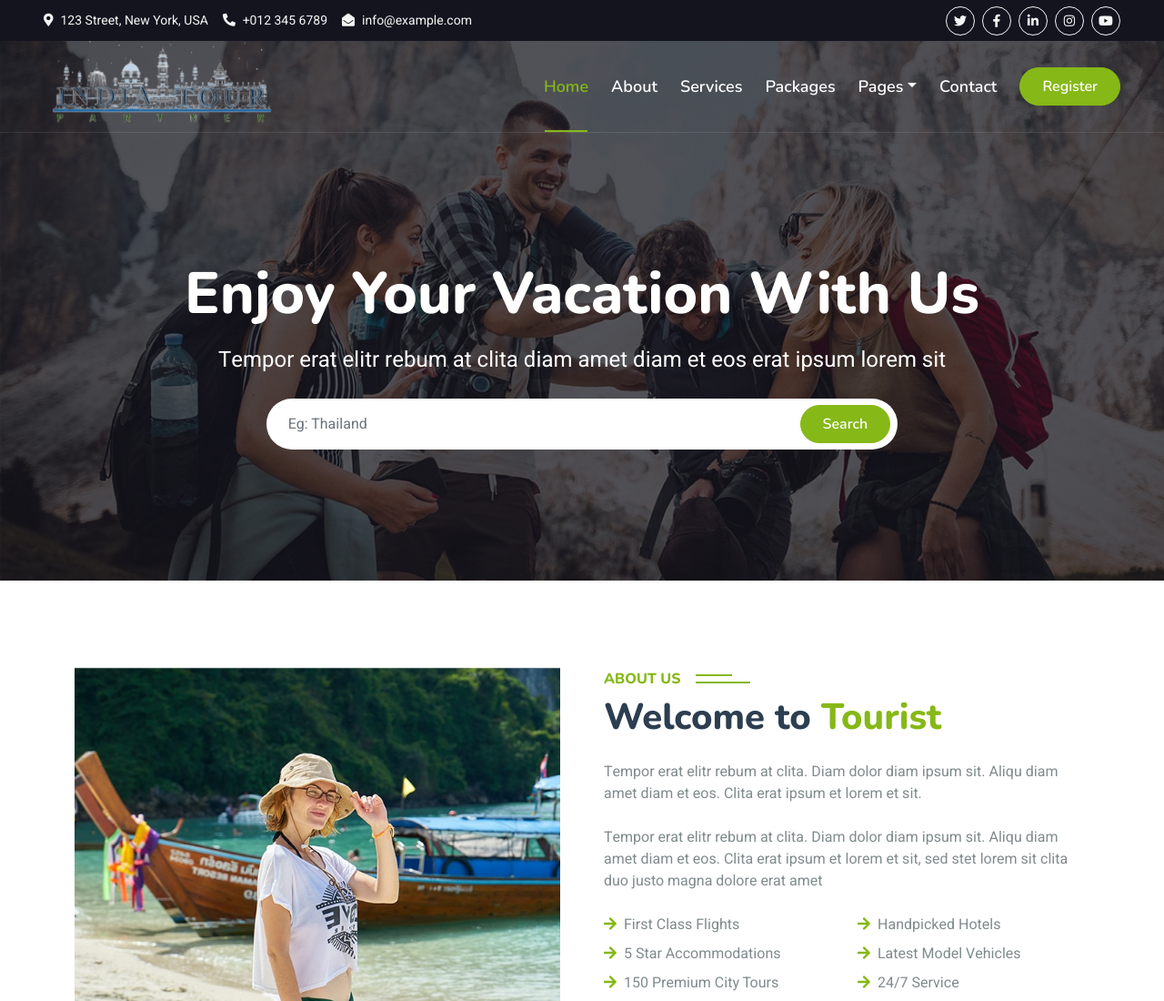
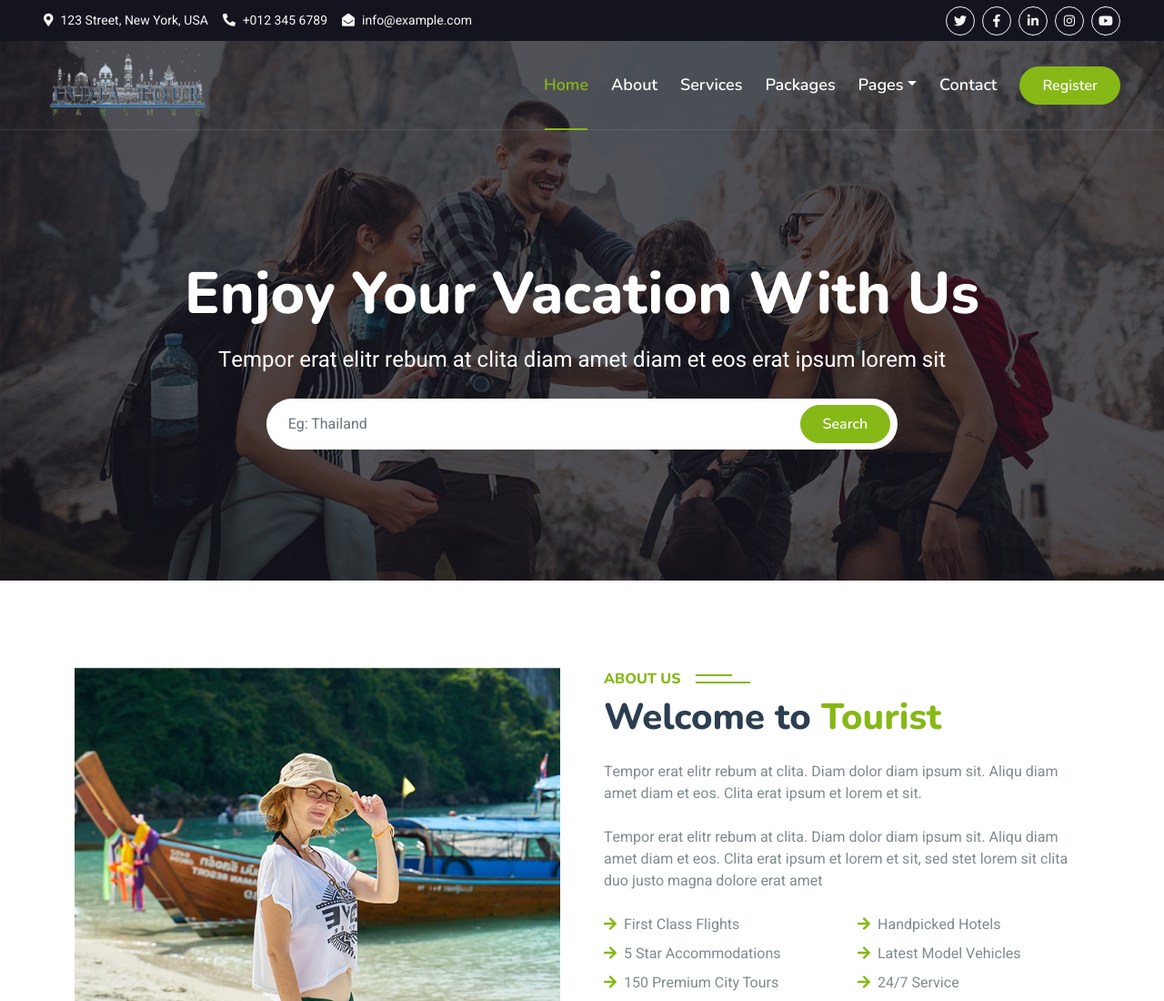
Before and after one commit to dheeraj1566/itp-logo-testing-2, a plain HTML site: page index.html in a window 1280 px wide. Shown: the top 1100 px of the page at 91% size. Drawn offline with nearby package versions, Linux system fonts and the light colour scheme.

Commit message:
third img

```diff
--- a/css/style.css
+++ b/css/style.css
@@ -90,8 +90,8 @@
     transition: .5s;
 }
 .logo-img {
-    height: 100px;
-    width: 262px;
+    height: 84px;
+    width: 186px;
 }
 
 
```
